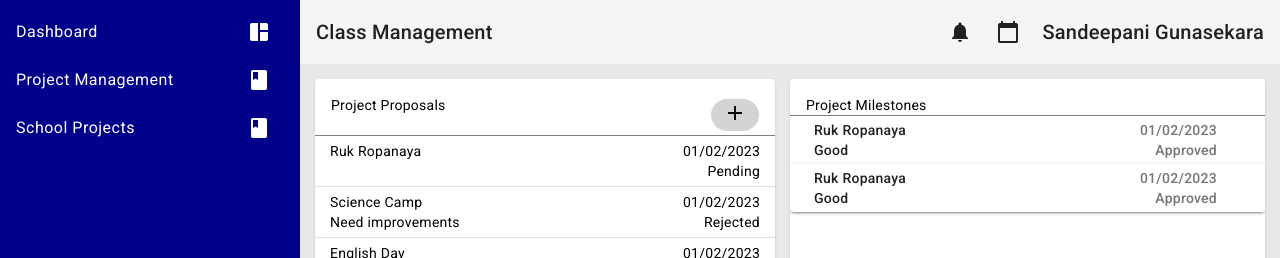
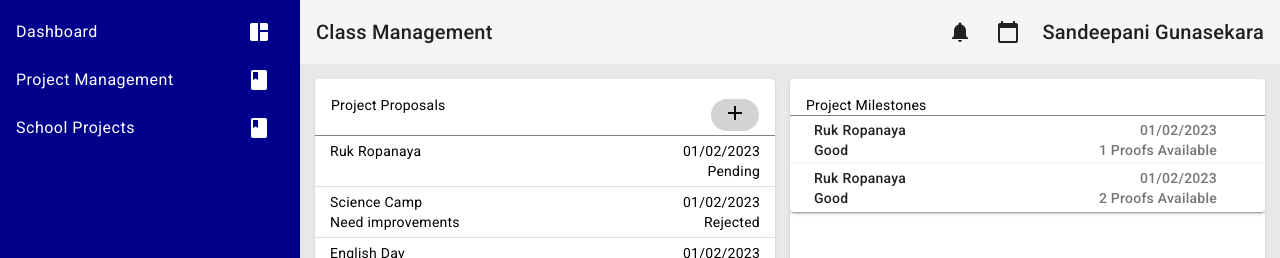
Before and after one commit to codingPentagon/ZoneEd, an Angular app in the folder frontend/: page /projectprin in a window 1280 px wide. Shown: the top 258 px of the page. Built offline with nearby package versions, Linux system fonts and the light colour scheme.

Commit message:
created file structure

```diff
--- a/frontend/src/app/project-prin/project-prin.component.html
+++ b/frontend/src/app/project-prin/project-prin.component.html
@@ -124,7 +124,7 @@
                 </mat-panel-title>
                 <mat-panel-description>
                   {{milestone.dueDate}}<br>
-                  {{milestone.status}}
+                  {{milestone.proofs.length}} Proofs Available
                 </mat-panel-description>
               </mat-expansion-panel-header>
               <div class="flex">
--- a/frontend/src/app/project-prin/project-prin.component.ts
+++ b/frontend/src/app/project-prin/project-prin.component.ts
@@ -35,8 +35,7 @@ export class ProjectPrinComponent {
   milestones=[
     {title:"Ruk Ropanaya",dueDate:"01/02/2023",feedback:"Good",status:"Approved",
       proofs:[
-        {fileName:"1.jpg",fileType:"image",uploadedOn:"01/02/2023"},
-        {fileName:"22.mp4",fileType:"video",uploadedOn:"01/02/2023"}
+        {fileName:"1.jpg",fileType:"image",uploadedOn:"01/02/2023"}
       ]
     },
     {title:"Ruk Ropanaya",dueDate:"01/02/2023",feedback:"Good",status:"Approved",
```
Also changed, not shown: frontend/src/app/services/services.module.ts (added, +12 -0 lines).
